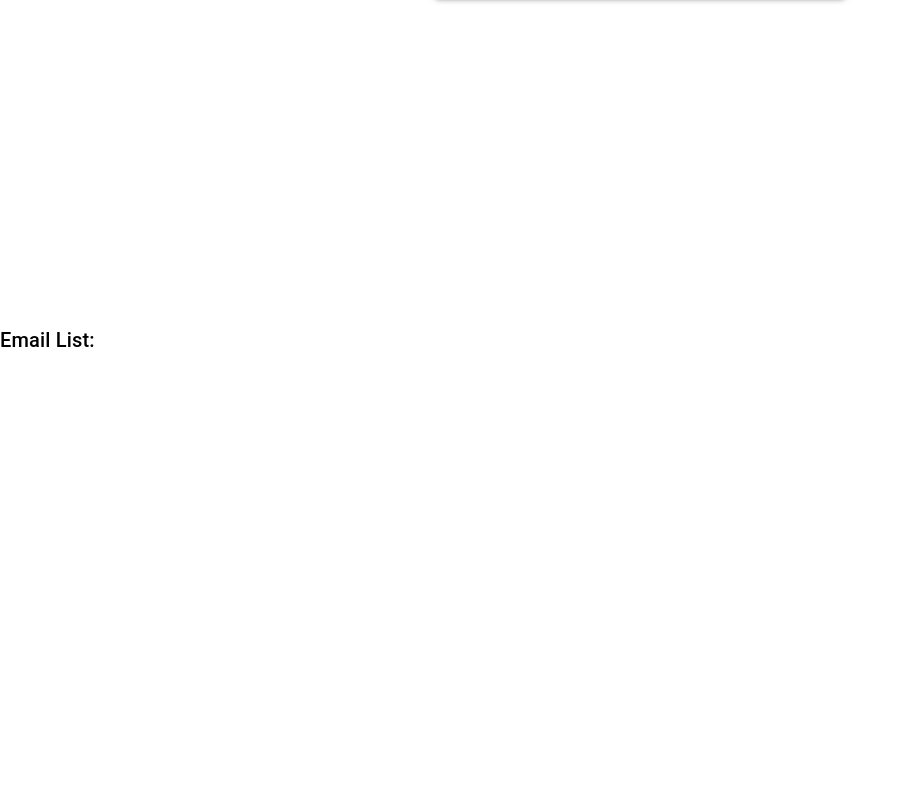
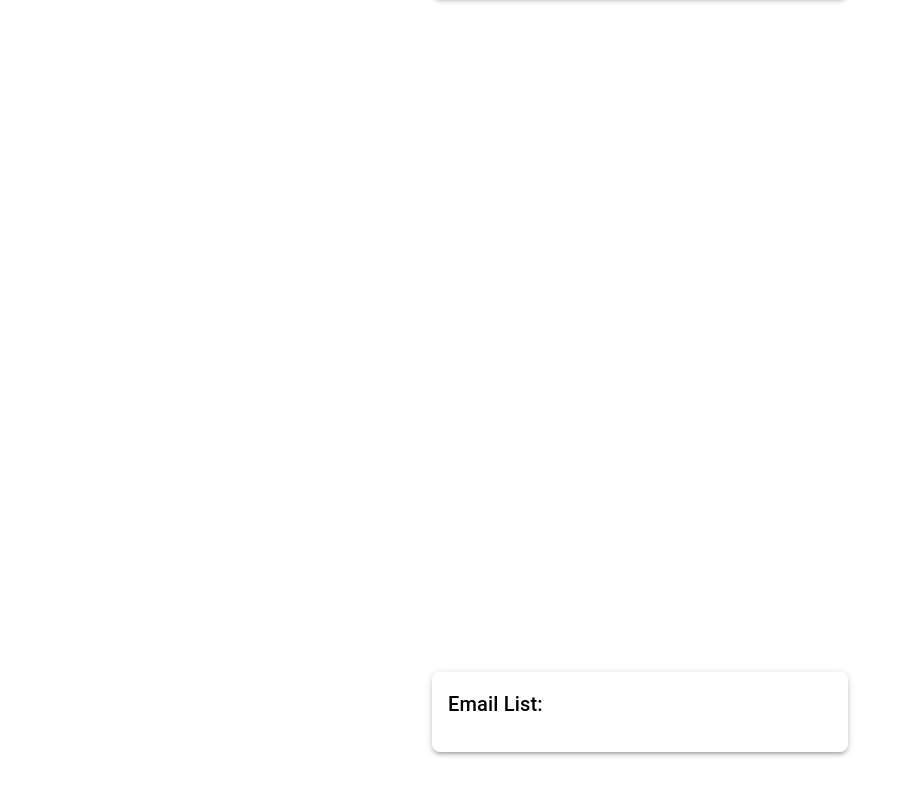
Before and after one commit to macosta2015/SteelsOnline, a React (Create React App) app in the folder frontend/: page / in a window 1280 px wide. Shown: the part 1300-2096 px from the top of the page, without its empty margins (0-912 px from the left). Before the commit the page ends 1672 px from the top, so only its background shows below. Built offline with nearby package versions, Linux system fonts and the light colour scheme.

Commit message:
code runs!

```diff
--- a/frontend/src/components/email/deleteemail.js
+++ b/frontend/src/components/email/deleteemail.js
@@ -1,5 +1,5 @@
 import React from 'react';
-import { Box, List, ListItem, ListItemText, Button, Typography } from '@mui/material';
+import { Box, List, ListItem, ListItemText, Button, Typography, Grid } from '@mui/material';
 
 function DeleteEmail({ emailList, setEmailList }) {
   const handleDelete = (emailToDelete) => {
@@ -7,7 +7,9 @@ function DeleteEmail({ emailList, setEmailList }) {
   };
 
   return (
-    <Box sx={{ mt: 3 }}>
+    <Grid container justifyContent="center" alignItems="center" sx={{ height: '100vh', padding: 2 }}>
+      <Grid item xs={12} sm={8} md={6} lg={4}>
+        <Box sx={{ mt: 3, padding: 2, borderRadius: 2, boxShadow: 3 }}>
           <Typography variant="h6">Email List:</Typography>
           <List>
             {emailList.map((email, index) => (
@@ -21,6 +23,8 @@ function DeleteEmail({ emailList, setEmailList }) {
             ))}
           </List>
         </Box>
+      </Grid>
+    </Grid>
   );
 }
 
```
Also changed, not shown: 1 other file (tests, documents, lock files or other folders). Lines whose indentation alone changed are shown as unchanged.
